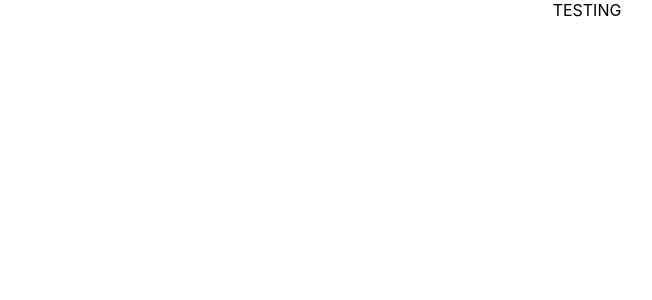
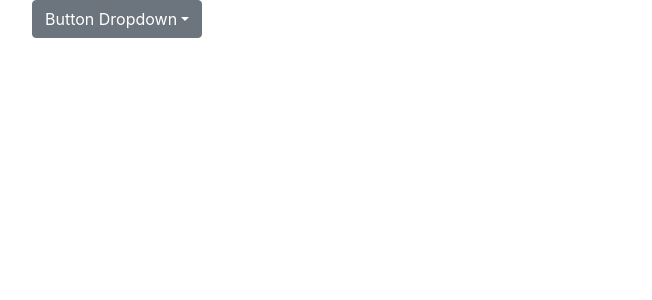
Before and after one commit to asabogal/interval-training-timer, a React (Create React App) app in the folder client/: page / in a window 1280 px wide. Shown: the top 300 px of the page, without its empty margins (53-705 px from the left). Built offline with nearby package versions, Linux system fonts and the light colour scheme.

Commit message:
add and test reactstrap

```diff
--- a/client/src/App.js
+++ b/client/src/App.js
@@ -1,14 +1,41 @@
 import React, { Component } from 'react';
+import { Container, ButtonDropdown, DropdownToggle, DropdownItem, DropdownMenu } from 'reactstrap'
 import logo from './logo.svg';
 import './App.css';
 
 class App extends Component {
+  constructor(props) {
+    super(props);
+
+    this.toggle = this.toggle.bind(this);
+    this.state = {
+      dropdownOpen: false
+    };
+  }
+
+  toggle() {
+    this.setState({
+      dropdownOpen: !this.state.dropdownOpen
+    });
+  }
+
   render() {
     return (
-      <div className="App">
-        TESTING
+     <Container>
+        <ButtonDropdown isOpen={this.state.dropdownOpen} toggle={this.toggle}>
+        <DropdownToggle caret>
+          Button Dropdown
+        </DropdownToggle>
+        <DropdownMenu>
+          <DropdownItem header>Header</DropdownItem>
+          <DropdownItem disabled>Action</DropdownItem>
+          <DropdownItem>Another Action</DropdownItem>
+          <DropdownItem divider />
+          <DropdownItem>Another Action</DropdownItem>
+        </DropdownMenu>
+      </ButtonDropdown>
+     </Container>
 
-      </div>
     );
   }
 }
--- a/client/src/index.js
+++ b/client/src/index.js
@@ -1,5 +1,6 @@
 import React from 'react';
 import ReactDOM from 'react-dom';
+import 'bootstrap/dist/css/bootstrap.css';
 import './index.css';
 import App from './App';
 import * as serviceWorker from './serviceWorker';
```
Also changed, not shown: client/package.json (+5 -3 lines), 1 other file (tests, documents, lock files or other folders).
